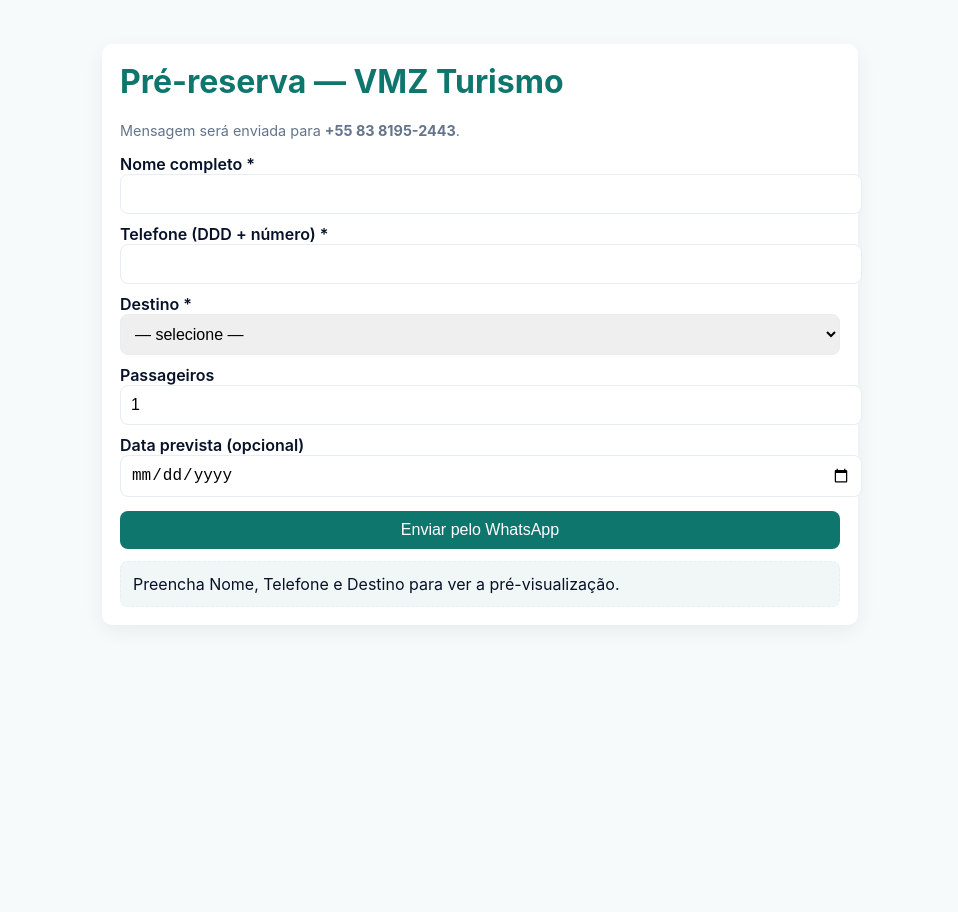
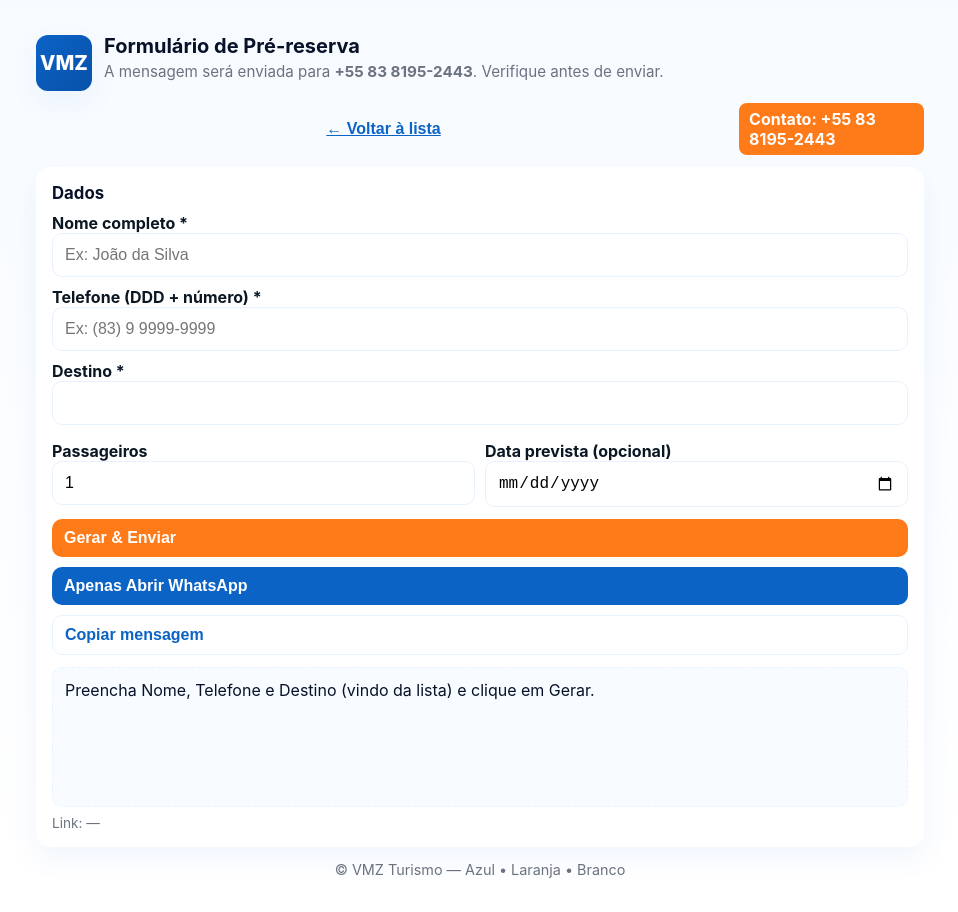
Before and after one commit to jfacundo01/viagemmz, a plain HTML site: page reservas.html in a window 1280 px wide. Shown: the whole page, without its empty margins (160-1118 px from the left). Before the commit the page ends 800 px from the top, so only its background shows below. Drawn offline with Linux system fonts and the light colour scheme.

Commit message:
Update reservas.html

```diff
--- a/reservas.html
+++ b/reservas.html
@@ -1,145 +1,255 @@
 <!doctype html>
 <html lang="pt-BR">
 <head>
-  <meta charset="utf-8" />
-  <meta name="viewport" content="width=device-width,initial-scale=1" />
-  <title>Pré-reserva — VMZ Turismo</title>
+  <meta charset="utf-8"/>
+  <meta name="viewport" content="width=device-width,initial-scale=1"/>
+  <title>Reservar — VMZ Turismo</title>
+  <meta name="description" content="Formulário de pré-reserva — envia por WhatsApp para +55 83 8195-2443" />
   <style>
-    body { font-family: Inter, system-ui, Arial; background:#f7fafa; margin:0; padding:20px; color:#071229; }
-    .container{max-width:720px;margin:24px auto;background:#fff;padding:18px;border-radius:10px;box-shadow:0 6px 20px rgba(0,0,0,0.06)}
-    h1{color:#0f766e;margin-top:0}
-    label{display:block;margin-top:10px;font-weight:600}
-    input,select,button{width:100%;padding:10px;border-radius:8px;border:1px solid #e6eef5;font-size:1rem}
-    .small{color:#64748b;font-size:.9rem;margin-top:6px}
-    button{background:#0f766e;color:#fff;border:0;margin-top:14px;cursor:pointer}
-    .preview{white-space:pre-wrap;background:#f1f7f6;padding:12px;border-radius:8px;margin-top:12px;border:1px dashed #e6eef5}
+    :root{
+      --blue:#0b63c6;
+      --orange:#ff7a18;
+      --white:#ffffff;
+      --muted:#6b7280;
+      --bg:linear-gradient(180deg,#f7fbff,#ffffff);
+      --card-shadow: 0 12px 30px rgba(11,99,198,0.06);
+      --radius:14px;
+      --maxw:920px;
+      font-family: Inter, system-ui, -apple-system, "Segoe UI", Roboto, Arial, sans-serif;
+    }
+    *{box-sizing:border-box}
+    body{margin:0;background:var(--bg);color:#071229;-webkit-font-smoothing:antialiased}
+    .wrap{max-width:var(--maxw);margin:18px auto;padding:16px}
+    header{display:flex;gap:12px;align-items:center;margin-bottom:12px}
+    .logo{width:56px;height:56px;border-radius:12px;background:linear-gradient(135deg,var(--blue),#0851a8);color:var(--white);display:flex;align-items:center;justify-content:center;font-weight:800;font-size:20px;box-shadow:var(--card-shadow)}
+    h1{margin:0;font-size:1.25rem}
+    p.lead{margin:4px 0 10px;color:var(--muted);font-size:.95rem}
+
+    .card{background:var(--white);border-radius:var(--radius);padding:16px;box-shadow:var(--card-shadow)}
+    label{display:block;margin-top:10px;font-weight:700;color:#0b1723}
+    input, select, button { width:100%; padding:12px; border-radius:10px; border:1px solid #e8f1ff; font-size:1rem; background:transparent }
+    .small{font-size:.9rem;color:var(--muted);margin-top:6px}
+
+    .actions{display:flex;gap:10px;margin-top:12px;flex-wrap:wrap}
+    .btn{display:inline-flex;align-items:center;gap:8px;padding:10px 12px;border-radius:10px;border:0;cursor:pointer;font-weight:800}
+    .btn-send{background:var(--orange);color:var(--white)}
+    .btn-open{background:var(--blue);color:var(--white)}
+    .btn-ghost{background:transparent;border:1px solid #e6f4ff;color:var(--blue)}
+
+    .preview{white-space:pre-wrap;background:#f8fbff;border:1px dashed #e6f4ff;padding:12px;border-radius:10px;min-height:140px;margin-top:12px}
+    .linkchip{font-size:.85rem;color:var(--muted);margin-top:8px;word-break:break-all}
+
+    .top-controls{display:flex;gap:8px;align-items:center;justify-content:space-between;margin-bottom:12px}
+    .back-link{background:transparent;border:0;color:var(--blue);font-weight:700;cursor:pointer;text-decoration:underline;padding:6px}
+    footer{margin-top:14px;text-align:center;color:var(--muted);font-size:.9rem}
+    @media(max-width:640px){ .top-controls{flex-direction:column;align-items:flex-start;gap:6px} }
   </style>
 </head>
 <body>
-  <div class="container">
-    <h1>Pré-reserva — VMZ Turismo</h1>
-    <p class="small">Mensagem será enviada para <strong>+55 83 8195-2443</strong>.</p>
+  <main class="wrap">
+    <header>
+      <div class="logo">VMZ</div>
+      <div>
+        <h1>Formulário de Pré-reserva</h1>
+        <p class="lead">A mensagem será enviada para <strong>+55 83 8195-2443</strong>. Verifique antes de enviar.</p>
+      </div>
+    </header>
 
-    <form id="reserveForm" onsubmit="return false;">
-      <label for="nome">Nome completo *</label>
-      <input id="nome" type="text" required />
+    <div class="top-controls">
+      <button id="btnBack" class="back-link">← Voltar à lista</button>
+      <div style="display:flex;gap:8px;align-items:center">
+        <div style="background:var(--orange);color:#fff;padding:6px 10px;border-radius:8px;font-weight:700">Contato: +55 83 8195-2443</div>
+      </div>
+    </div>
 
-      <label for="telefone">Telefone (DDD + número) *</label>
-      <input id="telefone" type="tel" required />
+    <section class="card" aria-labelledby="formTitle">
+      <h2 id="formTitle" style="margin:0 0 8px 0;font-size:1.05rem">Dados</h2>
 
-      <label for="destino">Destino *</label>
-      <select id="destino" required>
-        <option value="">— selecione —</option>
-        <option>Praia Bela - PB</option>
-        <option>Porto de Galinhas - PE</option>
-        <option>Canoa Quebrada - CE</option>
-        <option>Pipa - RN</option>
-      </select>
+      <form id="reserveForm" onsubmit="return false;" autocomplete="off" novalidate>
+        <label for="nome">Nome completo *</label>
+        <input id="nome" type="text" required placeholder="Ex: João da Silva">
 
-      <label for="passageiros">Passageiros</label>
-      <input id="passageiros" type="number" min="1" value="1" />
+        <label for="telefone">Telefone (DDD + número) *</label>
+        <input id="telefone" type="tel" required placeholder="Ex: (83) 9 9999-9999">
 
-      <label for="data">Data prevista (opcional)</label>
-      <input id="data" type="date" />
+        <label for="destino">Destino *</label>
+        <input id="destino" type="text" readonly>
 
-      <button type="button" id="sendBtn">Enviar pelo WhatsApp</button>
+        <div style="display:flex;gap:10px;margin-top:6px;flex-wrap:wrap">
+          <div style="flex:1;min-width:140px">
+            <label for="passageiros">Passageiros</label>
+            <input id="passageiros" type="number" min="1" value="1">
+          </div>
+          <div style="flex:1;min-width:140px">
+            <label for="data">Data prevista (opcional)</label>
+            <input id="data" type="date">
+          </div>
+        </div>
 
-      <div id="preview" class="preview">A pré-visualização aparecerá aqui.</div>
-    </form>
-  </div>
+        <div class="actions">
+          <button id="btnSend" class="btn btn-send" type="button">Gerar & Enviar</button>
+          <button id="btnOpen" class="btn btn-open" type="button">Apenas Abrir WhatsApp</button>
+          <button id="btnCopy" class="btn btn-ghost" type="button">Copiar mensagem</button>
+        </div>
+
+        <div id="messageBox" class="preview">A pré-visualização aparecerá aqui.</div>
+        <div id="linkChip" class="linkchip">Link: —</div>
+      </form>
+    </section>
+
+    <footer>© VMZ Turismo — Azul • Laranja • Branco</footer>
+  </main>
 
   <script>
-    // Função que monta mensagem com quebras de linha reais
-    function montarMensagem({nome, telefone, destino, passageiros, data}) {
-      let msg = '✅ *Pré-reserva — VMZ Turismo*\n';
-      msg += '*Nome:* ' + nome + '\n';
-      msg += '*Destino:* ' + destino + '\n';
-      msg += '*Passageiros:* ' + passageiros + '\n';
-      if (data) msg += '*Data prevista:* ' + data + '\n';
-      msg += '*Contato informado:* ' + telefone + '\n\n';
-      msg += 'Por favor, confirmar disponibilidade e próximos passos.';
-      return msg;
-    }
+    // elementos
+    const nomeEl = document.getElementById('nome');
+    const telEl = document.getElementById('telefone');
+    const destEl = document.getElementById('destino');
+    const passEl = document.getElementById('passageiros');
+    const dataEl = document.getElementById('data');
 
-    // normalize phone to digits and add 55 if necessary
-    function normalizePhone(raw) {
-      if (!raw) return '';
-      const digits = raw.replace(/\\D/g,'');
+    const btnSend = document.getElementById('btnSend');
+    const btnOpen = document.getElementById('btnOpen');
+    const btnCopy = document.getElementById('btnCopy');
+    const btnBack = document.getElementById('btnBack');
+
+    const messageBox = document.getElementById('messageBox');
+    const linkChip = document.getElementById('linkChip');
+
+    // Número fixo (sem sinais) para wa.me
+    const FIX_NUMBER = '558381952443'; // +55 83 8195-2443
+
+    // Normaliza telefone (mantém dígitos e adiciona 55 se necessário)
+    function normalizePhoneDigits(raw){
+      if(!raw) return '';
+      const digits = raw.replace(/\D/g,'');
       if (digits.startsWith('55')) return digits;
       if (digits.length === 11 || digits.length === 10) return '55' + digits;
-      if (digits.length > 11) return digits;
       return digits;
     }
 
-    // leitura de query params e preenchimento
+    // Monta mensagem com quebras de linha reais (\n)
+    function montarMensagem({nome, telefone, destino, passageiros, data}){
+      const lines = [];
+      lines.push('✅ *Pré-reserva — VMZ Turismo*');
+      lines.push(`*Nome:* ${nome}`);
+      lines.push(`*Destino:* ${destino}`);
+      lines.push(`*Passageiros:* ${passageiros}`);
+      if (data) lines.push(`*Data prevista:* ${data}`);
+      lines.push(`*Contato informado:* ${telefone}`);
+      lines.push('');
+      lines.push('Por favor, confirmar disponibilidade e próximos passos.');
+      return lines.join('\n');
+    }
+
+    // Gera link wa.me com encodeURIComponent (mantendo \n)
+    function gerarLink(mensagem){
+      const encoded = encodeURIComponent(mensagem);
+      return `https://wa.me/${FIX_NUMBER}?text=${encoded}`;
+    }
+
+    // Atualiza preview e retorna objeto {mensagem,link}
+    function atualizarPreview(){
+      const nome = nomeEl.value.trim();
+      const telefone = telEl.value.trim();
+      const destino = destEl.value.trim();
+      const passageiros = passEl.value || '1';
+      const dataRaw = dataEl.value;
+      const data = dataRaw ? new Date(dataRaw).toLocaleDateString('pt-BR') : '';
+
+      if(!nome || !telefone || !destino){
+        messageBox.textContent = 'Preencha Nome, Telefone e Destino (vindo da lista) e clique em Gerar.';
+        linkChip.textContent = 'Link: —';
+        return null;
+      }
+
+      const mensagem = montarMensagem({nome, telefone, destino, passageiros, data});
+      const link = gerarLink(mensagem);
+
+      messageBox.textContent = mensagem;
+      linkChip.textContent = `Link: ${link}`;
+      return {mensagem, link};
+    }
+
+    // copia texto para clipboard (com fallback)
+    async function copiarTexto(text){
+      try {
+        await navigator.clipboard.writeText(text);
+        alert('Mensagem copiada para a área de transferência.');
+      } catch (err) {
+        const ta = document.createElement('textarea');
+        ta.value = text;
+        document.body.appendChild(ta);
+        ta.select();
+        try { document.execCommand('copy'); alert('Mensagem copiada.'); }
+        catch (e) { alert('Não foi possível copiar automaticamente.'); }
+        document.body.removeChild(ta);
+      }
+    }
+
+    // Ler query params para prefill (destino, passageiros, data, filter)
     function prefillFromQuery(){
       const params = new URLSearchParams(window.location.search);
       const destino = params.get('destino');
       const passageiros = params.get('passageiros');
       const data = params.get('data');
-      if (destino) {
-        const sel = document.getElementById('destino');
-        // tenta selecionar opção que case com texto
-        for (let i=0;i<sel.options.length;i++){
-          if (sel.options[i].text === destino) { sel.selectedIndex = i; break; }
-        }
-      }
-      if (passageiros) document.getElementById('passageiros').value = passageiros;
-      if (data) document.getElementById('data').value = data;
-      // se veio com destino, foca no nome para agilizar preenchimento
-      if (destino) document.getElementById('nome').focus();
+
+      if(destino) destEl.value = destino;
+      if(passageiros) passEl.value = passageiros;
+      if(data) dataEl.value = data;
+      // focus no nome
+      if(destino) nomeEl.focus();
     }
 
-    // atualiza preview
-    function updatePreview(){
-      const nome = document.getElementById('nome').value.trim();
-      const telefone = document.getElementById('telefone').value.trim();
-      const destino = document.getElementById('destino').value;
-      const passageiros = document.getElementById('passageiros').value || '1';
-      const dataRaw = document.getElementById('data').value;
-      const data = dataRaw ? new Date(dataRaw).toLocaleDateString('pt-BR') : '';
-      if (!nome || !telefone || !destino) {
-        document.getElementById('preview').innerText = 'Preencha Nome, Telefone e Destino para ver a pré-visualização.';
-        return null;
-      }
-      const msg = montarMensagem({nome, telefone, destino, passageiros, data});
-      document.getElementById('preview').innerText = msg;
-      return msg;
+    // Botão Voltar: mantém filtros (passageiros/data/filter se vieram)
+    function buildBackUrl(){
+      const params = new URLSearchParams(window.location.search);
+      // Passa adiante os mesmos params que index.html entende: passageiros, data, filter
+      const passageiros = params.get('passageiros');
+      const data = params.get('data');
+      const filter = params.get('filter');
+      const qs = new URLSearchParams();
+      if(passageiros) qs.set('passageiros', passageiros);
+      if(data) qs.set('data', data);
+      if(filter) qs.set('filter', filter);
+      const s = qs.toString();
+      return s ? `index.html?${s}` : 'index.html';
     }
 
-    document.getElementById('sendBtn').addEventListener('click', () => {
-      const nome = document.getElementById('nome').value.trim();
-      const telefone = document.getElementById('telefone').value.trim();
-      const destino = document.getElementById('destino').value;
-      const passageiros = document.getElementById('passageiros').value || '1';
-      const dataRaw = document.getElementById('data').value;
-      const data = dataRaw ? new Date(dataRaw).toLocaleDateString('pt-BR') : '';
-
-      if (!nome || !telefone || !destino) {
-        alert('Por favor, preencha Nome, Telefone e Destino.');
-        return;
-      }
-
-      const mensagem = montarMensagem({nome, telefone, destino, passageiros, data});
-      document.getElementById('preview').innerText = mensagem;
-
-      // número fixo VMZ
-      const numero = '558381952443';
-      const url = `https://wa.me/${numero}?text=${encodeURIComponent(mensagem)}`;
-      window.open(url, '_blank');
+    // eventos
+    btnSend.addEventListener('click', () => {
+      const res = atualizarPreview();
+      if(!res) { alert('Preencha Nome, Telefone e Destino.'); return; }
+      // abre o wa.me com link (mensagem pronta). envio final é manual no app.
+      window.open(res.link, '_blank');
     });
 
-    // auto prefill se houver query params
-    prefillFromQuery();
-
-    // atualizar preview enquanto digita (opcional)
-    ['nome','telefone','destino','passageiros','data'].forEach(id => {
-      document.getElementById(id).addEventListener('input', () => updatePreview());
-      document.getElementById(id).addEventListener('change', () => updatePreview());
+    btnOpen.addEventListener('click', () => {
+      const res = atualizarPreview();
+      if(!res) { alert('Gere a mensagem primeiro.'); return; }
+      window.open(res.link, '_blank');
     });
 
-    // inicial preview
-    updatePreview();
+    btnCopy.addEventListener('click', async () => {
+      const res = atualizarPreview();
+      if(!res) { alert('Gere a mensagem primeiro.'); return; }
+      await copiarTexto(res.mensagem);
+    });
+
+    btnBack.addEventListener('click', () => {
+      window.location.href = buildBackUrl();
+    });
+
+    // Atualiza preview conforme digita
+    ['nome','telefone','passageiros','data'].forEach(id => {
+      document.getElementById(id)?.addEventListener('input', () => {
+        clearTimeout(window._t); window._t = setTimeout(()=> atualizarPreview(), 300);
+      });
+    });
+
+    // Inicial
+    prefillFromQuery();
+    atualizarPreview();
   </script>
 </body>
 </html>
```
